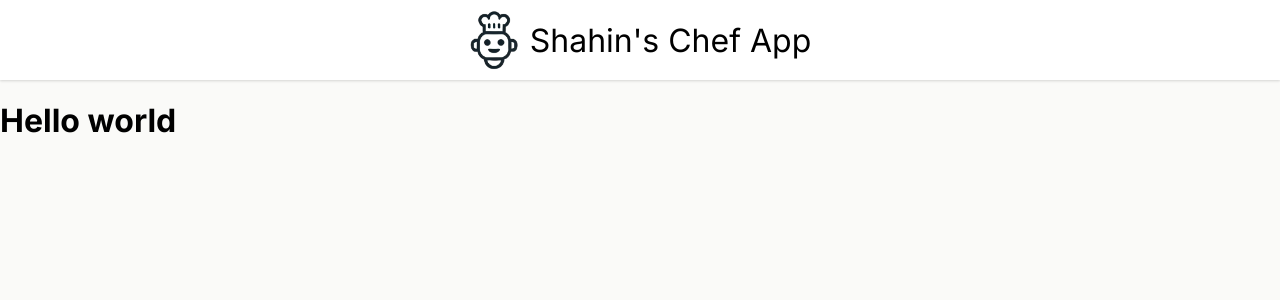
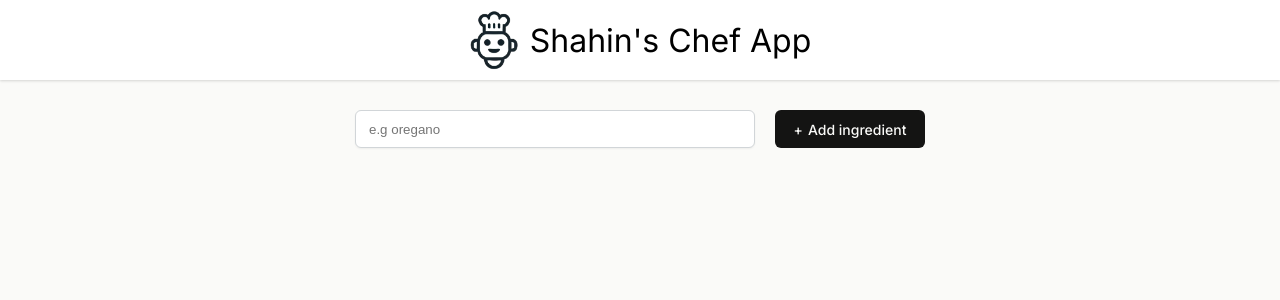
Before and after one commit to Yaghs/shahin-s-chef-app, a React (Create React App) app: page / in a window 1280 px wide. Shown: the top 300 px of the page. Built offline with nearby package versions, Linux system fonts and the light colour scheme.

Commit message:
created a main component
added an input field and a button JSX

added styling to the main component

```diff
--- a/src/App.js
+++ b/src/App.js
@@ -1,10 +1,11 @@
 import Header from "./components/Header.js"
+import Main from "./components/Main.js"
 
 export default function App() {
   return (
-    <div>
+    <>
       <Header />
-      <h1>Hello world</h1>
-    </div>
+      <Main />
+    </>
   );
 }
--- /dev/null
+++ b/src/components/Main.js
@@ -0,0 +1,14 @@
+export default function Main(){
+    return(
+        <main>
+            <form className="add-ingredient-form">
+                <input
+                    type="text"
+                    placeholder = "e.g oregano"
+                    aria-label="Add ingredient"
+                />
+                <button>Add ingredient</button>
+            </form>
+        </main>
+    )
+}
--- a/src/index.css
+++ b/src/index.css
@@ -26,3 +26,40 @@
     font-weight:400;
     margin: 0;
 }
+main{
+    padding: 30px 30px 10px;
+}
+
+.add-ingredient-form{
+    display: flex;
+    justify-content: center;
+    gap: 20px;
+    height: 38px;
+}
+
+.add-ingredient-form > input{
+    border-radius: 6px;
+    border: 1px solid #D1D5D8;
+    padding: 9px 13px;
+    box-shadow: 0px 1px 2px 0px rgba(0,0,0,0.05);
+    flex-grow: 1;
+    min-width: 150px;
+    max-width: 400px;
+}
+
+.add-ingredient-form > button {
+    font-family: Inter, sans-serif;
+    border-radius: 6px;
+    border: none;
+    background-color: #141413;
+    color: #FAFAf8;
+    width: 150px;
+    font-size: 0.875rem;
+    font-weight: 500;
+
+}
+
+.add-ingredient-form  > button::before {
+    content: "+";
+    margin-right: 5px;
+}
```
